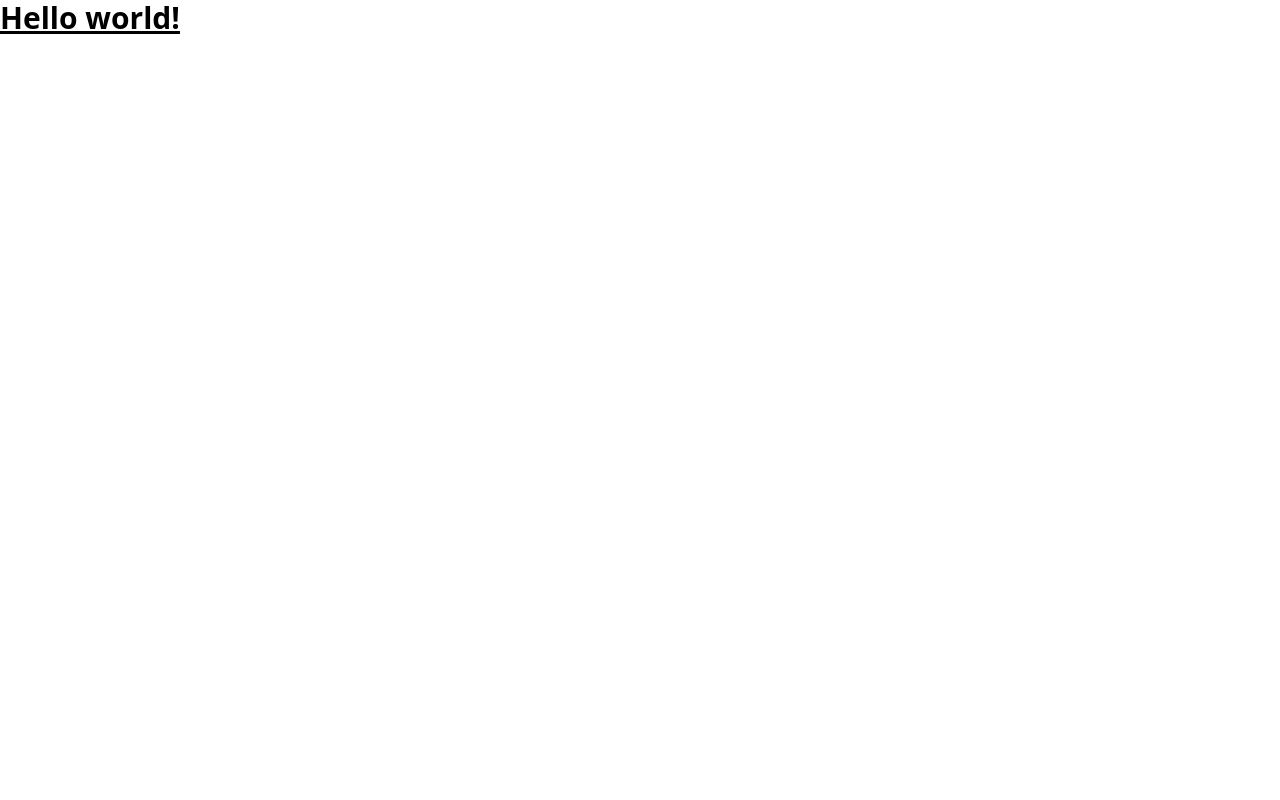
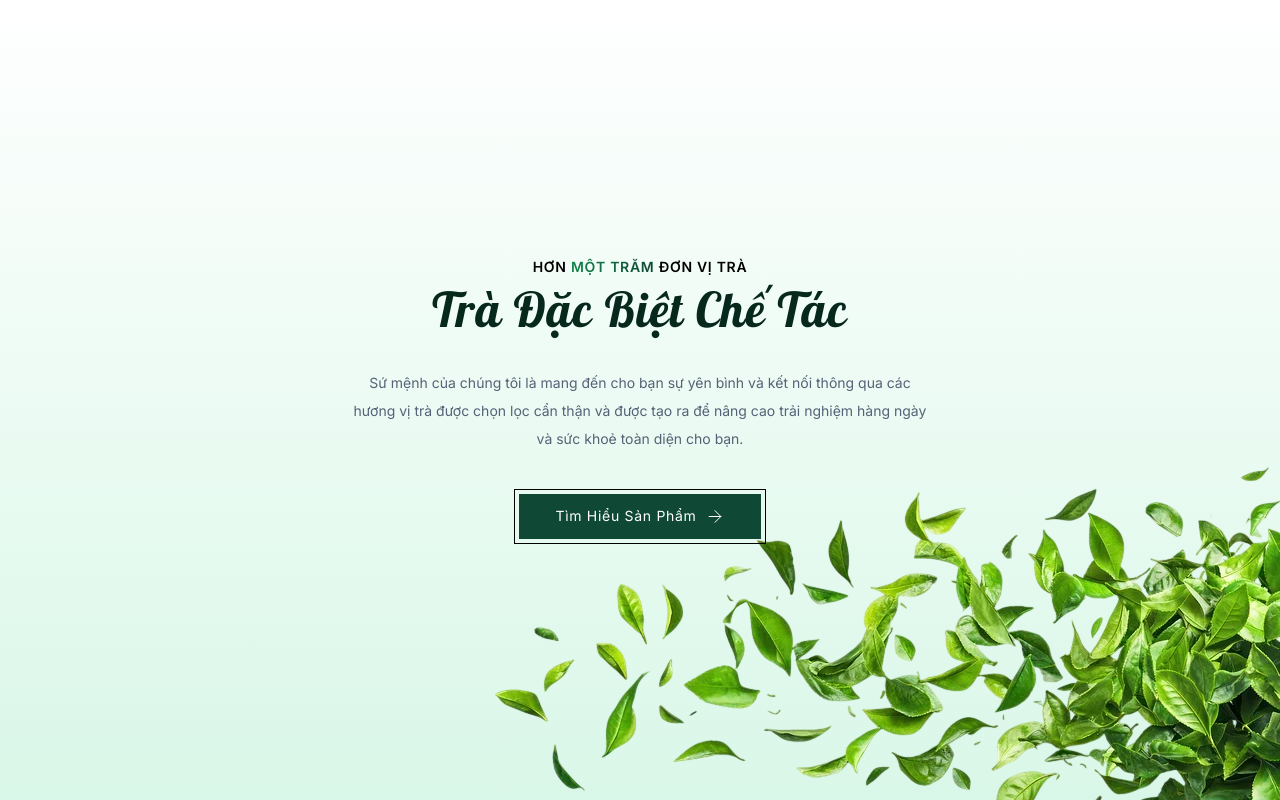
Before and after one commit to NMC2007/small-project-with-Tailwind-css, a website: page index.html in a window 1280 px wide. Drawn offline with Linux system fonts and the light colour scheme.

Commit message:
update Hero

```diff
--- a/css/main.css
+++ b/css/main.css
@@ -1,15 +1,68 @@
 @import "tailwindcss";
+@config "../tailwind.config.js";
 
 /** Theme **/
 @theme {
-    /* Screens */
-    --breakpoint-sm: 30rem; /*480px*/
-    --breakpoint-md: 48rem; /*768px*/
-    --breakpoint-lg: 80rem; /*1280px*/
-    --breakpoint-xl: 87.5rem; /*1400px*/
-    --breakpoint-2xl: 96rem; /*1536px*/
+  /* Screens */
+  --breakpoint-sm: 30rem;
+  /*480px*/
+  --breakpoint-md: 48rem;
+  /*768px*/
+  --breakpoint-lg: 80rem;
+  /*1280px*/
+  --breakpoint-xl: 87.5rem;
+  /*1400px*/
+  --breakpoint-2xl: 96rem;
+  /*1536px*/
 
-    /* font */
-    --font-lobster: "Lobster", serif;
-    --font-inter: "Inter", sans-serif;
+  /* font */
+  --font-lobster: "Lobster", serif;
+  --font-inter: "Inter", sans-serif;
+}
+
+@utility container {
+  margin-inline: auto;
+  padding-inline: 1rem;
+  padding-block: 2rem;
+  width: 100%;
+  overscroll-behavior-x: clip;
+  max-whidth: 1537px;
+
+  @media (min-width: theme('screens.md')) {
+    padding-inline: 4.5rem;
+    padding-block: 3rem;
   }
+}
+
+@layer base {
+  body {
+    @apply m-0 p-0 text-base font-inter overflow-x-clip;
+  }
+
+  p {
+    @apply text-sm leading-7 font-inter;
+  }
+
+  button {
+    @apply px-1 py-1 border cursor-pointer
+  }
+}
+
+@layer components {
+  .btn {
+    @apply flex items-center justify-center gap-2 px-4 py-2 text-sm tracking-wider text-white bg-p-900 hover:bg-p-700 border-p-900 transition-colors duration-200 font-inter lg:py-3 lg:px-9;
+  }
+
+  .text-gradient {
+    background: linear-gradient(
+      to right,
+      theme("colors.p.600"),
+      theme("colors.p.900")
+    );
+    -webkit-background-clip: text;
+    -webkit-text-fill-color: transparent;
+  }
+}
+
+@layer utilities {
+}
--- a/index.html
+++ b/index.html
@@ -1,5 +1,6 @@
 <!DOCTYPE html>
 <html lang="en">
+
 <head>
     <meta charset="UTF-8">
     <meta name="viewport" content="width=device-width, initial-scale=1.0">
@@ -9,13 +10,51 @@
     <!-- css -->
     <link href="./dist/output.css" rel="stylesheet">
 
+    <!-- font -------------------------------------- -->
+    <link rel="preconnect" href="https://fonts.googleapis.com">
+    <link rel="preconnect" href="https://fonts.gstatic.com" crossorigin>
+    <link href="https://fonts.googleapis.com/css2?family=Inter:ital,opsz,wght@0,14..32,100..900;1,14..32,100..900&family=Lobster&family=Roboto:ital,wght@0,100..900;1,100..900&display=swap" rel="stylesheet">
+    <!-- -------------------------------------- font -->
+
 
     <!-- script -->
-     <script defer type="module" src="./js/main.js"></script>
+    <script defer type="module" src="./js/main.js"></script>
 </head>
-<body>
-    <h1 class="text-3xl font-bold underline">
-        Hello world!
-    </h1>
+
+<body class="m-0 p-0">
+    <!-- Hero -->
+    <section id="hero" class="h-screen max-h-[1100px] bg-gradient-to-t from-p-100 to-white overflow-y-clip">
+        <div class="container relative flex items-center justify-center w-full h-full xl:justify-start">
+            <!-- Ảnh -->
+            <div class="absolute bottom-0 right-0 z-0 overflow-hidden md:-bottom-40 xl:top-1/2 xl:-translate-y-1/2">
+                <img src="./assets/hero_img.png" alt="hero_img" class="h-full">
+            </div>
+
+            <!-- Nội dung -->
+            <div class="flex flex-col items-center justify-center gap-4 z-10 md:gap-9 xl:items-start">
+                <div>
+                    <h2 class="mb-2 text-xs font-semibold leading-none tracking-wider text-center uppercase font-inter md:text-sm xl:text-start">
+                        HƠN <span class="text-gradient md:text-sm">MỘT TRĂM</span>  ĐƠN VỊ TRÀ
+                    </h2>
+                    <h1 class="text-5xl leading-none tracking-wide text-center capitalize font-lobster text-p-950 md:text-6px lg:text-7px">
+                        Trà Đặc Biệt Chế Tác
+                    </h1>
+                </div>
+                <p class="max-w-xl px-4 text-center text-n-700 md:px-0 xl:text-start">Sứ mệnh của chúng tôi là mang đến cho bạn sự yên bình và kết nối thông qua các hương vị trà được chọn
+                    lọc
+                    cẩn thận và được tạo ra để nâng cao trải nghiệm hàng ngày và sức khoẻ toàn diện cho bạn.</p>
+
+                <button>
+                    <a class="btn" href="#products">Tìm Hiểu Sản Phẩm <img src="./assets/right-arrow.svg" alt="right-arrow"></a>
+                </button>
+            </div>
+        </div>
+    </section>
+
+
+     <!-- Partner Logos -->
+
+
 </body>
+
 </html>
```
Also changed, not shown: dist/output.css.
